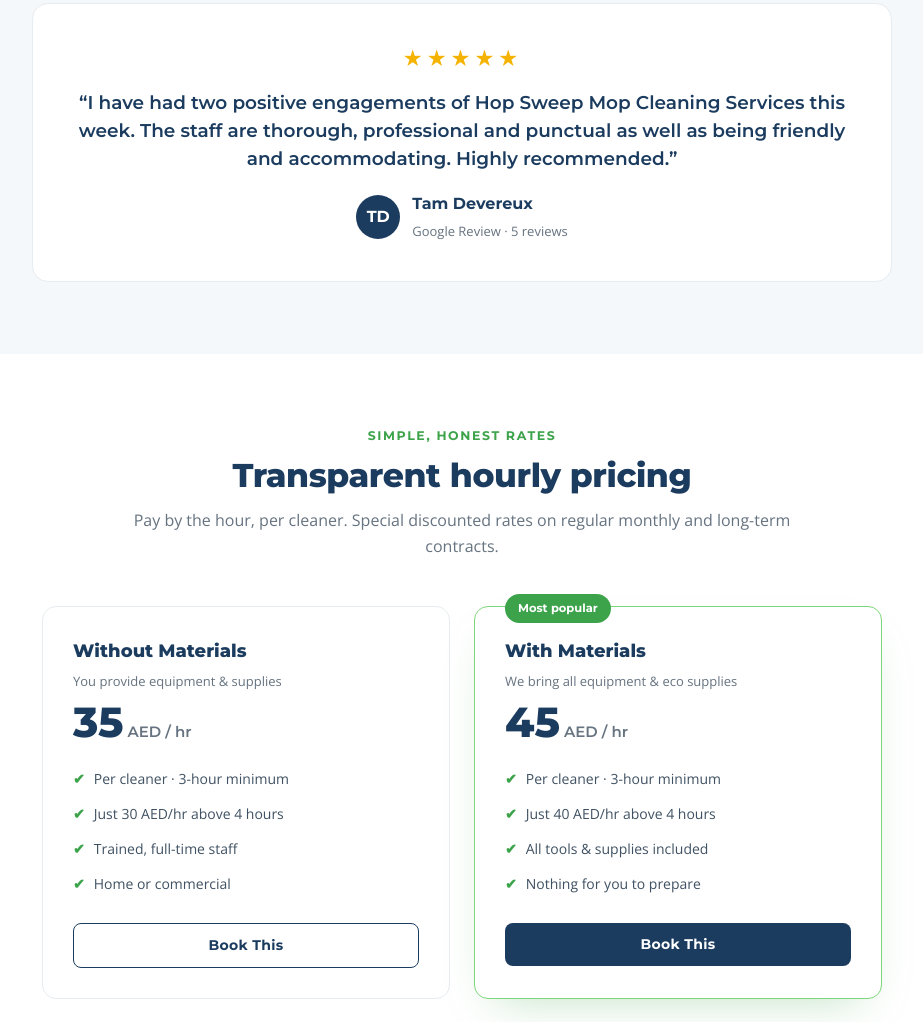
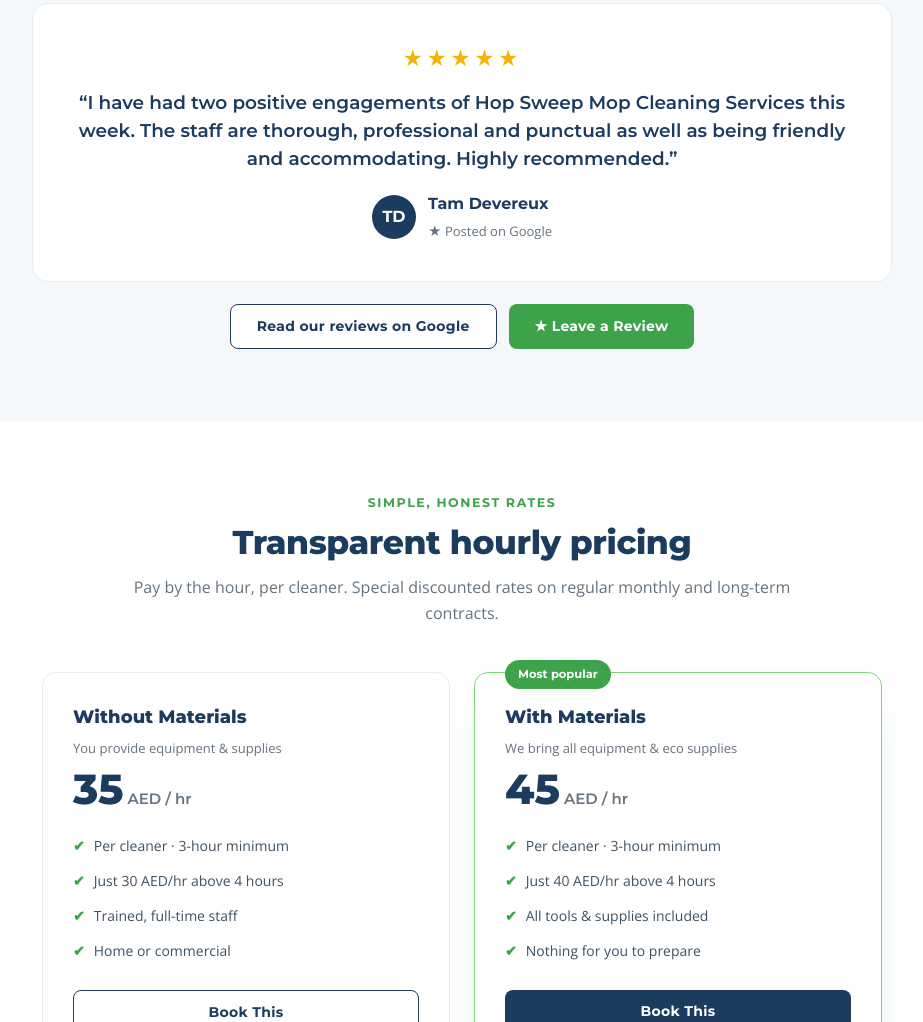
Before and after one commit to anirudhatalmale6-alt/hopsweepmop-preview, a plain HTML site: page index.html in a window 1280 px wide. Shown: the part 3498-4520 px from the top of the page, without its empty margins (178-1101 px from the left). Drawn offline with nearby package versions, Linux system fonts and the light colour scheme.

Commit message:
Link reviews to Google profile, fix meta text

```diff
--- a/index.html
+++ b/index.html
@@ -274,7 +274,7 @@
   <div class="sh"><div class="eyebrow">What clients say</div><h2>Rated 5 stars by Dubai clients</h2></div>
   <div class="gsum">
     <span class="glogo">G</span>
-    <div><b>5.0</b> <span class="gstars">★★★★★</span><div class="gsub">Based on our Google reviews · <a href="#" target="_blank" rel="noopener">See all on Google</a></div></div>
+    <div><b>5.0</b> <span class="gstars">★★★★★</span><div class="gsub">Based on our Google reviews · <a href="https://g.page/r/CXmaZpcFd92PEAI/review" target="_blank" rel="noopener">See all on Google</a></div></div>
   </div>
   <div class="rev-slider" id="revSlider">
     <button class="rnav prev" id="revPrev" aria-label="Previous review">‹</button>
@@ -282,6 +282,10 @@
     <button class="rnav next" id="revNext" aria-label="Next review">›</button>
   </div>
   <div class="rev-dots" id="revDots"></div>
+  <div style="text-align:center;margin-top:22px;display:flex;gap:12px;justify-content:center;flex-wrap:wrap">
+    <a class="btn btn-out" href="https://g.page/r/CXmaZpcFd92PEAI/review" target="_blank" rel="noopener">Read our reviews on Google</a>
+    <a class="btn btn-green" href="https://g.page/r/CXmaZpcFd92PEAI/review" target="_blank" rel="noopener">★ Leave a Review</a>
+  </div>
 </div></section>
 
 <!-- pricing -->
@@ -339,7 +343,7 @@
 // Google reviews slider. On the live WordPress site this list is populated
 // automatically from the real Google Business reviews (auto-updates).
 var REVIEWS = [
-  {name:"Tam Devereux", initials:"TD", stars:5, meta:"Google Review · 5 reviews",
+  {name:"Tam Devereux", initials:"TD", stars:5, meta:"★ Posted on Google",
    text:"I have had two positive engagements of Hop Sweep Mop Cleaning Services this week. The staff are thorough, professional and punctual as well as being friendly and accommodating. Highly recommended."}
 ];
 (function(){
```
